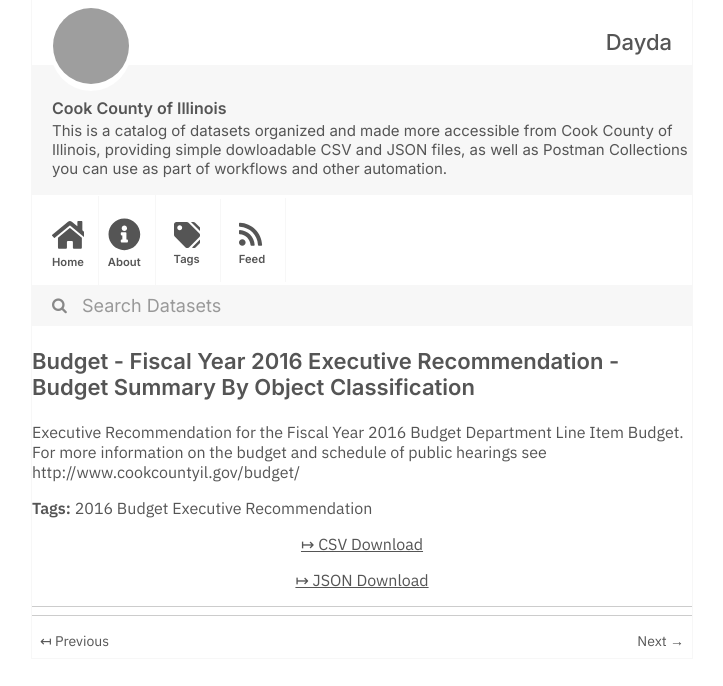
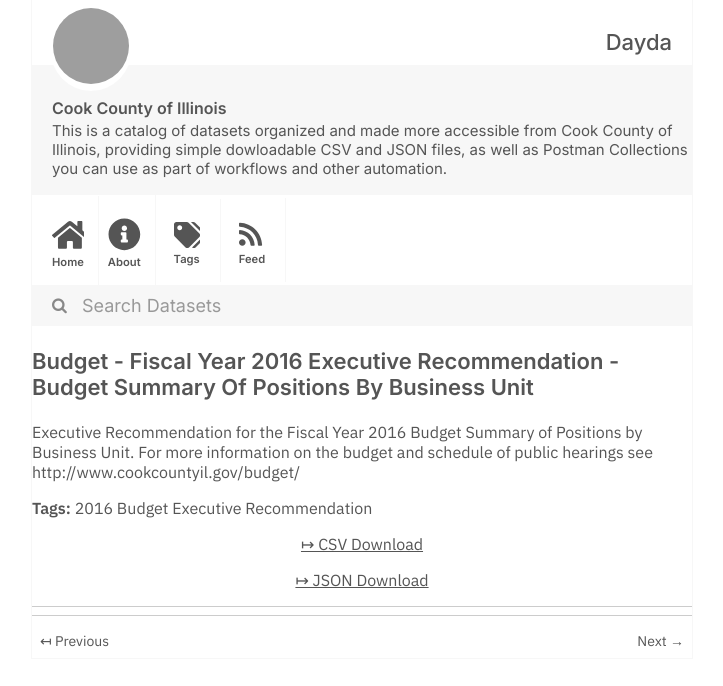
Before and after one commit to dayda-entities/cook-county-of-illinois, a Jekyll site: the page built from _posts/2020-11-10-budget-fiscal-year-2016-execut.md, in a window 1280 px wide, cut to the strip 0-686 px from the top of the page. Shown: the whole strip, without its empty margins (278-1001 px from the left). Built offline with Jekyll 4.4.1, drawn with Linux system fonts in a browser that asks for light colours; grey boxes are pictures that could not be loaded.

Commit message:
Publish Data

```diff
--- a/_posts/2020-11-10-budget-fiscal-year-2016-execut.md
+++ b/_posts/2020-11-10-budget-fiscal-year-2016-execut.md
@@ -1,9 +1,9 @@
 ---
 title: >-
-  Budget - Fiscal Year 2016 Executive Recommendation - Budget Summary By Object
-  Classification
-created: '2020-11-10T16:57:49.349662'
-modified: '2020-11-10T16:57:49.349669'
+  Budget - Fiscal Year 2016 Executive Recommendation - Budget Summary Of
+  Positions By Business Unit
+created: '2020-11-10T16:57:09.600023'
+modified: '2020-11-10T16:57:09.600033'
 state: active
 type: dataset
 tags:
@@ -11,10 +11,10 @@ tags:
 groups:
   - Local Government
 csv_url: >-
-  https://datacatalog.cookcountyil.gov/api/views/tih7-9b2j/rows.csv?accessType=DOWNLOAD
+  https://datacatalog.cookcountyil.gov/api/views/3p3z-y5re/rows.csv?accessType=DOWNLOAD
 json_url: >-
-  https://datacatalog.cookcountyil.gov/api/views/tih7-9b2j/rows.json?accessType=DOWNLOAD
+  https://datacatalog.cookcountyil.gov/api/views/3p3z-y5re/rows.json?accessType=DOWNLOAD
 layout: post
 
 ---
-Executive Recommendation for the Fiscal Year 2016 Budget Department Line Item Budget. For more information on the budget and schedule of public hearings see http://www.cookcountyil.gov/budget/
+Executive Recommendation for the Fiscal Year 2016 Budget Summary of Positions by Business Unit. For more information on the budget and schedule of public hearings see http://www.cookcountyil.gov/budget/
```
